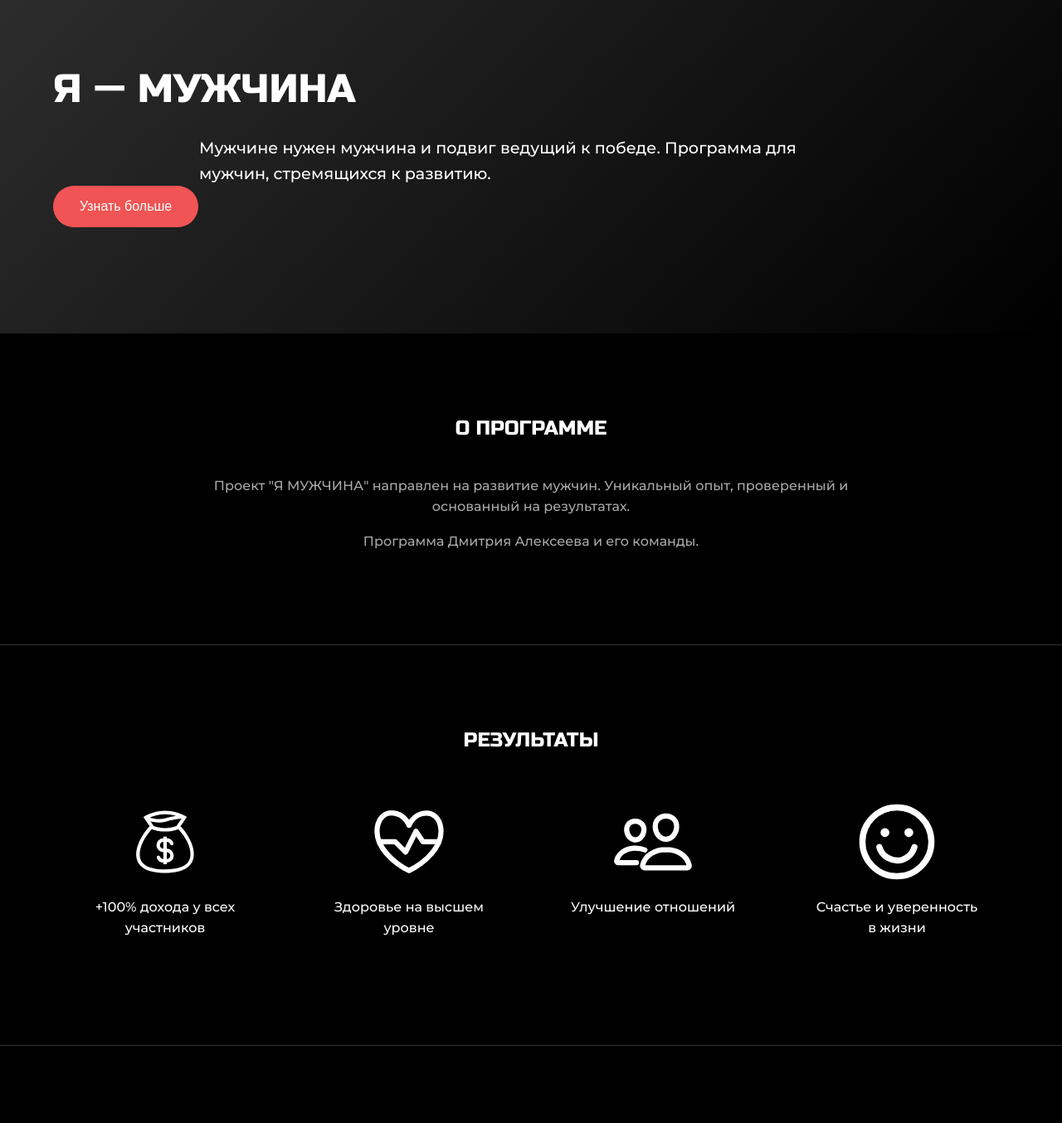
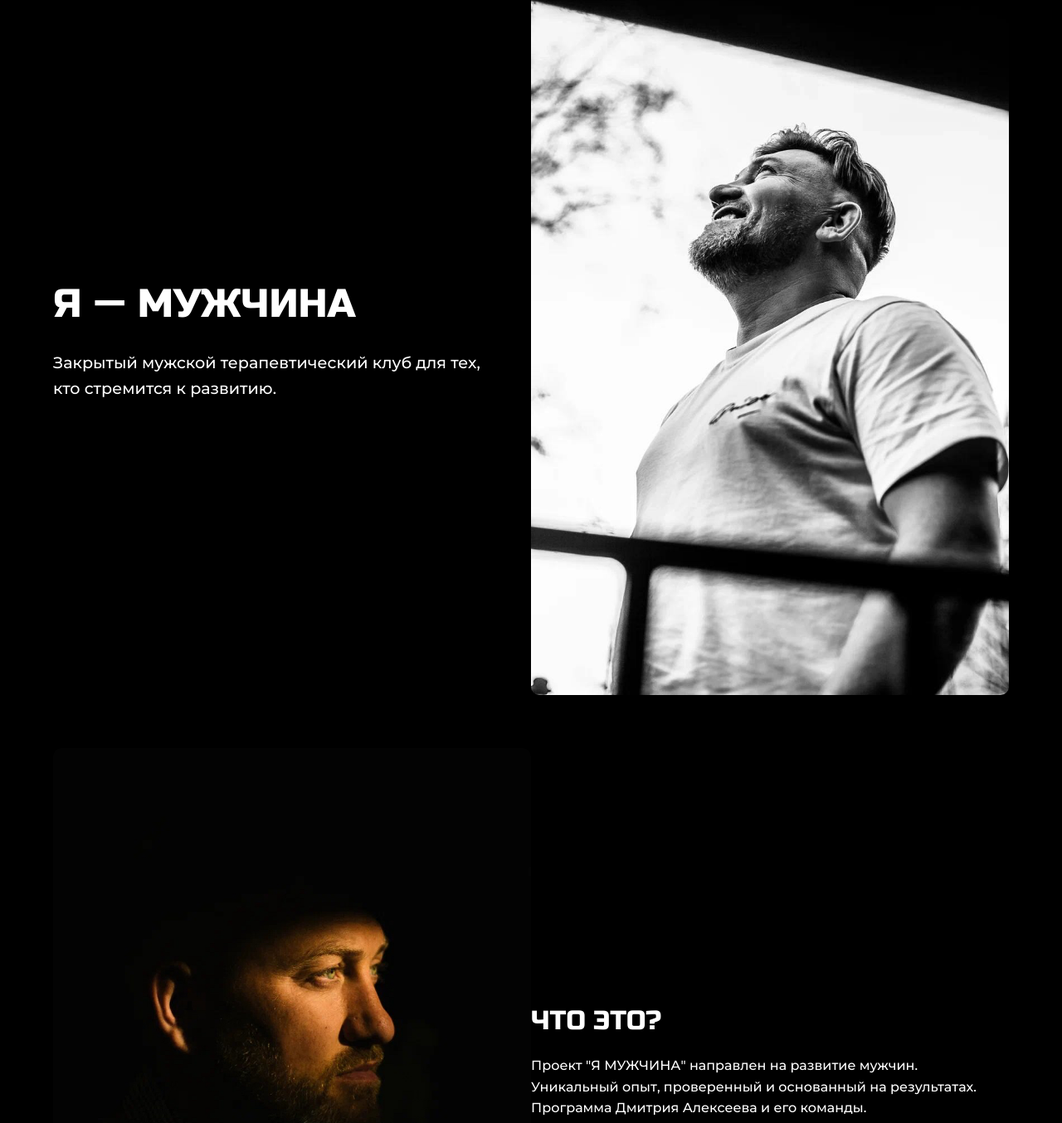
Before and after one commit to foreverzzv/man-website, a plain HTML site: page index.html in a window 1280 px wide. Shown: the part 58-1412 px from the top of the page at 83% size. Drawn offline with Linux system fonts and the light colour scheme.

Commit message:
added images, fixing text

```diff
--- a/index.html
+++ b/index.html
@@ -13,19 +13,24 @@
 
     <!-- Hero Section -->
     <section class="hero">
-        <div class="container">
-            <h1>Я — МУЖЧИНА</h1>
-            <p>Мужчине нужен мужчина и подвиг ведущий к победе. Программа для мужчин, стремящихся к развитию.</p>
-            <button>Узнать больше</button>
+        <div class="container hero-content">
+            <div class="hero-text">
+                <h1>Я&nbsp;—&nbsp;МУЖЧИНА</h1>
+                <p>Закрытый мужской терапевтический клуб для тех, кто стремится к развитию.</p>
+        </div>
+        <img src="images/hero-1.jpg" alt="Hero Image" class="hero-image">
         </div>
     </section>
 
     <!-- About the Program Section -->
-    <section class="about section">
-        <div class="container">
-            <h2>О ПРОГРАММЕ</h2>
-            <p>Проект "Я МУЖЧИНА" направлен на развитие мужчин. Уникальный опыт, проверенный и основанный на результатах.</p>
-            <p>Программа Дмитрия Алексеева и его команды.</p>
+    <section class="about-program">
+        <div class="container about-content">
+            <img src="images/hero-2.jpg" alt="About Image" class="about-image">
+            <div class="about-text">
+                <h1>ЧТО ЭТО?</h1>
+                <p>Проект "Я МУЖЧИНА" направлен на развитие мужчин. Уникальный опыт, проверенный и основанный на результатах.</p>
+                <p>Программа Дмитрия Алексеева и его команды.</p>
+            </div>
         </div>
     </section>
 
--- a/styles.css
+++ b/styles.css
@@ -26,13 +26,32 @@ button {
 
 button:hover { background: #d94444; }
 
+
+
 /* Hero Section */
 .hero {
-    background: linear-gradient(135deg, var(--gray), #000);
+    background: black;
     color: #fff;
-    padding: 6rem 0;
 }
-.hero h1 { font-size: 3rem; margin-bottom: 1rem;
+
+.hero-content {
+    display: flex;
+    flex-direction: column;
+    align-items: center;
+    gap: 2rem;
+    text-align: center;
+}
+
+.hero-image {
+    width: 100%;
+    height: auto;
+    border-radius: 10px;
+}
+
+.hero-text {
+    max-width: 500px; /* Adjust as needed */
+}
+h1 { font-size: 3rem; margin-bottom: 1rem;
     font-family: "Russo One", serif;
     font-optical-sizing: 10;
     font-weight: 300;
@@ -43,6 +62,43 @@ button:hover { background: #d94444; }
 
 /* About the Program Section */
 .about p { font-size: 1rem; max-width: 800px; margin: 1rem auto; color: #aaa; }
+
+/* About the Program Section */
+.about-program {
+    background: black;
+    color: #fff;
+}
+
+.about-content {
+    display: flex;
+    flex-direction: column;
+    align-items: center;
+    text-align: center;
+}
+
+.about-content h1 {
+    font-size: 2rem; margin-bottom: 1rem;
+    font-family: "Russo One", serif;
+    font-optical-sizing: 10;
+    font-weight: 300;
+    font-style: normal;
+
+
+}
+
+.about-image {
+    width: auto;
+    max-width: 100%;
+    max-height: 800px; /* Adjust height as needed */
+    object-fit: cover;
+    object-position: 1% 1%;
+    border-radius: 50px;
+}
+
+.about-text {
+    max-width: 500px;
+    text-align: left;
+}
 
 p, ul li {
     font-family: "Montserrat", sans-serif;
@@ -78,6 +134,48 @@ h2 {
     padding-bottom: 20px;
 }
 
+/* Desktop Layout hero */
+@media (min-width: 768px) {
+    .hero-content {
+        flex-direction: row;
+        align-items: center;
+        text-align: left;
+        justify-content: space-between;
+    }
+
+    .hero-text {
+        max-width: 50%;
+        text-align: left;
+        padding-right: 20px;
+    }
+
+    .hero-image {
+        width: 50%;
+        max-width: 600px;
+        border-radius: 10px;
+    }
+}
+
+/* Desktop Layout for About Section */
+@media (min-width: 768px) {
+    .about-content {
+        flex-direction: row;
+        align-items: center;
+        text-align: left;
+        justify-content: space-between;
+    }
+
+    .about-text {
+        max-width: 50%;
+        text-align: left;
+    }
+
+    .about-image {
+        width: 50%;
+        max-width: 600px;
+        border-radius: 10px;
+    }
+}
 /* Responsive Layout */
 @media (min-width: 768px) {
     .results-grid {
```
Also changed, not shown: images/hero-1.jpg (added), images/hero-2.jpg (added), images/hero-2.png (added), 1 other file.
